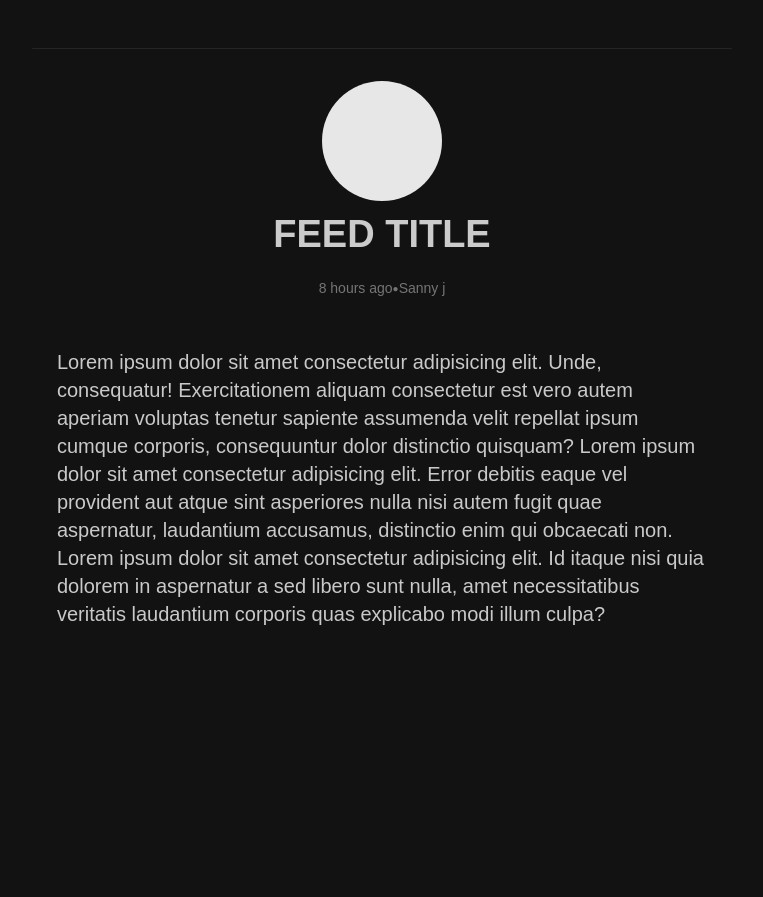
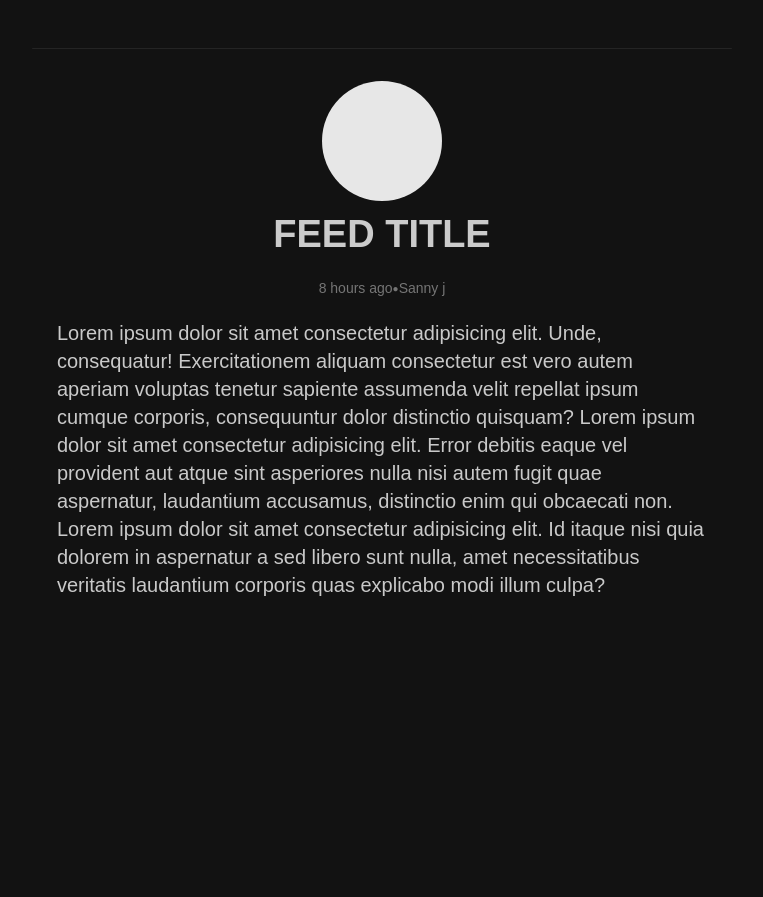
Before and after one commit to kikisal/new-radio-generation-php, a PHP site: page /about-us2.php in a window 1280 px wide. Shown: the top 897 px of the page, without its empty margins (258-1021 px from the left). Run offline with PHP 8.4, Linux system fonts and the light colour scheme.

Commit message:
new desc

```diff
--- a/assets/style.css
+++ b/assets/style.css
@@ -208,7 +208,7 @@ h1, h2, h3, h4 {
     font-size: 20px;
     /* font-family: source-serif-pro, Georgia, Cambria, "Times New Roman", Times, serif; */
     font-weight: 300;
-    padding: 29px 25px;
+    padding: 0 25px;
 }
 
 .main-content {
```
